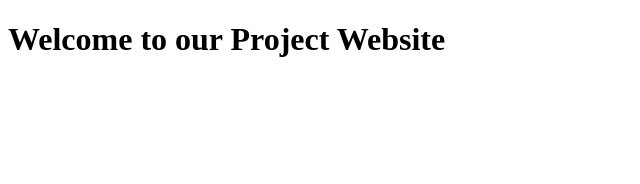
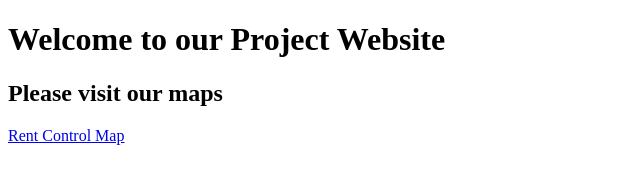
Before and after one commit to climate-risks-unil/climate-risks-unil.github.io, a plain HTML site: page index.html in a window 1280 px wide. Shown: the whole page, without its empty margins (0-640 px from the left). Drawn offline with Linux system fonts and the light colour scheme.

Commit message:
Update index.html

```diff
--- a/index.html
+++ b/index.html
@@ -10,6 +10,8 @@
   <body>
     <main>
         <h1>Welcome to our Project Website</h1>
+          <h2>Please visit our maps</h2>
+            <p><a href="rent_control_map_interactive.html">Rent Control Map</a></p>
     </main>
   </body>
 </html>
```
